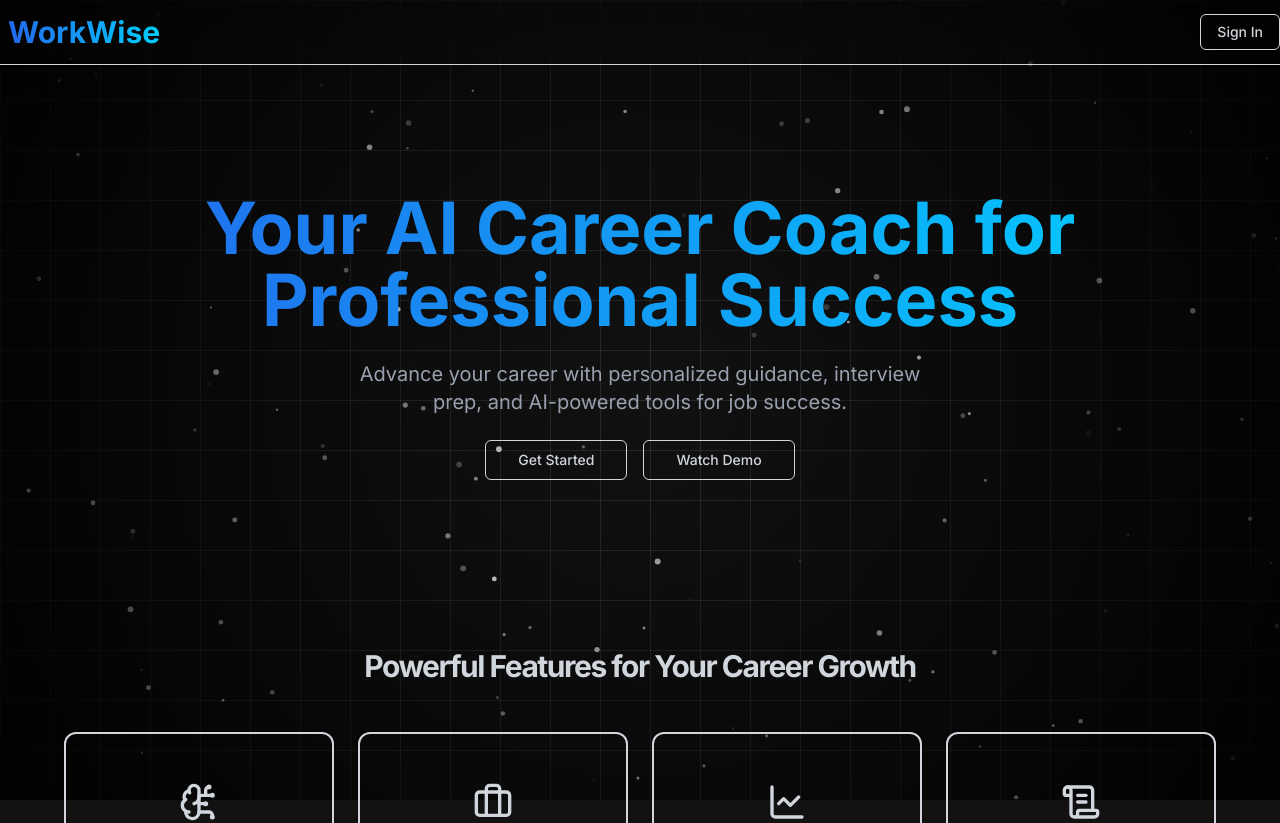
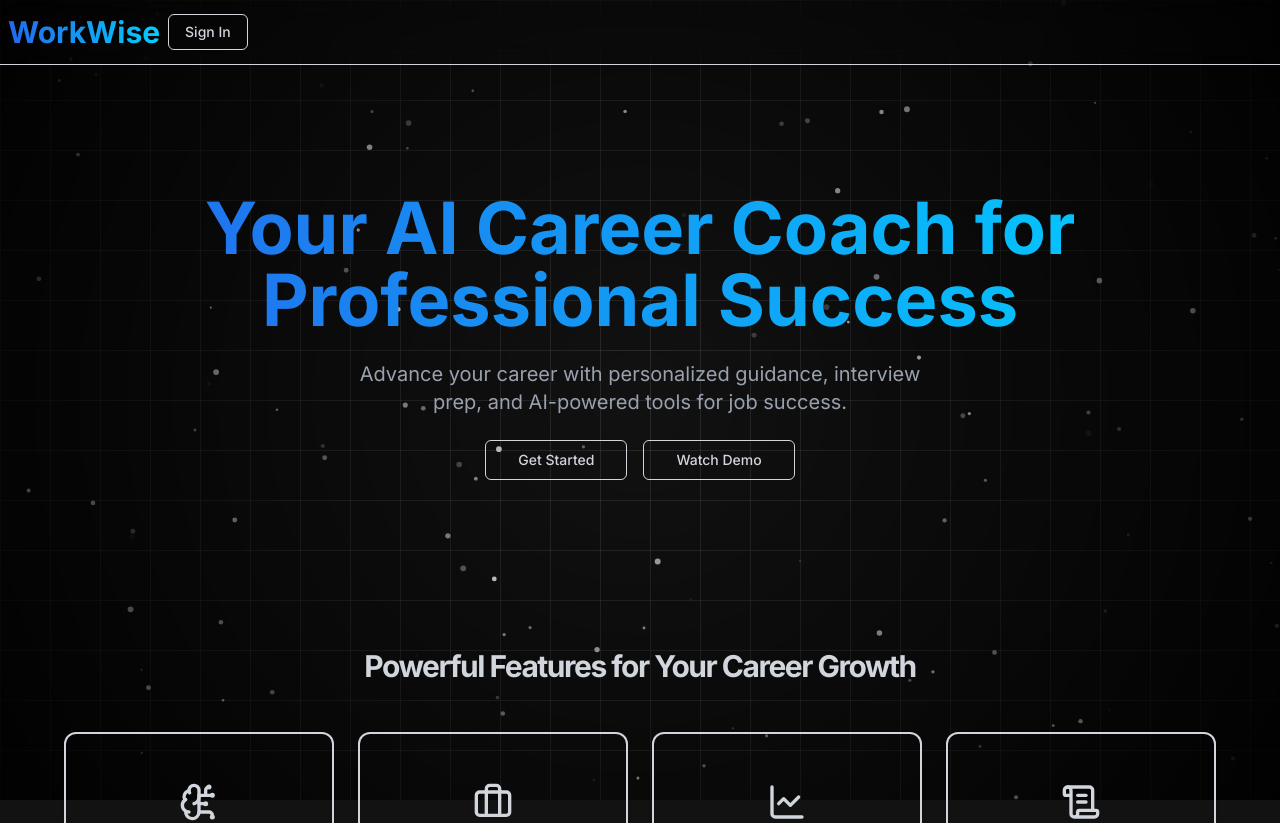
Before and after one commit to nittish03/random, a Next.js app: page / in a window 1280 px wide. Shown: the top 823 px of the page. Built offline with nearby package versions, Linux system fonts and the light colour scheme; no server answers.

Commit message:
final code

```diff
--- a/components/header.jsx
+++ b/components/header.jsx
@@ -22,13 +22,14 @@ import {
 
 const Header = ({ user }) => {
   return (
-    <header className="fixed top-0 w-full border-b bg-background/80 backdrop-blur-md z-50 supports-[backdrop-filter]:bg-background/60">
-      <nav className="container w-full h-16 flex items-center justify-between">
-
+    <>
+    <header className="fixed flex justify-center items-center top-0 w-full border-b bg-background/80 backdrop-blur-md z-50 supports-[backdrop-filter]:bg-background/60">
         <Link href="/">
         <h1 className="font-bold text-3xl gradient-text px-2">WorkWise</h1>
 
         </Link>
+      <nav className="container w-full h-16 flex items-center justify center">
+
         <div className="flex justify-center items-center">
 
         </div>
@@ -149,6 +150,8 @@ const Header = ({ user }) => {
 
       </nav>
     </header>
+    </>
+
   );
 };
 
```
